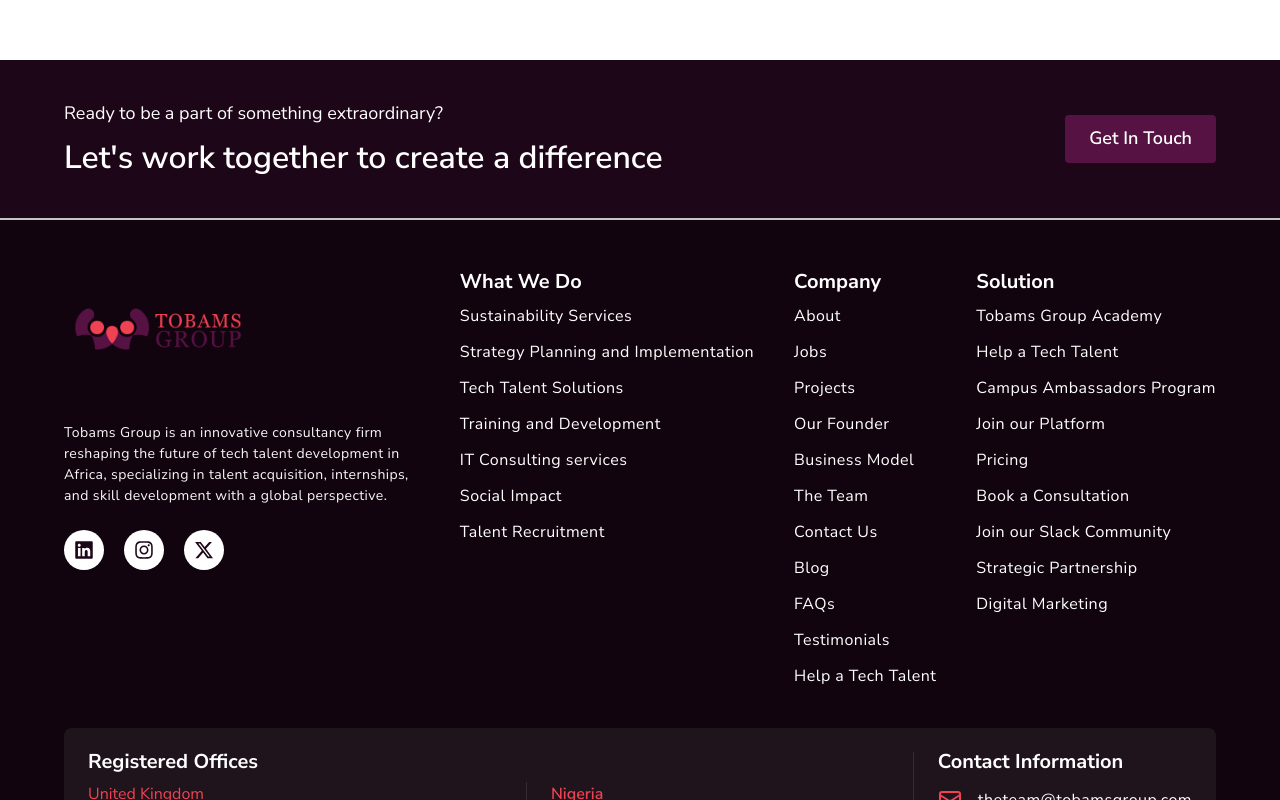
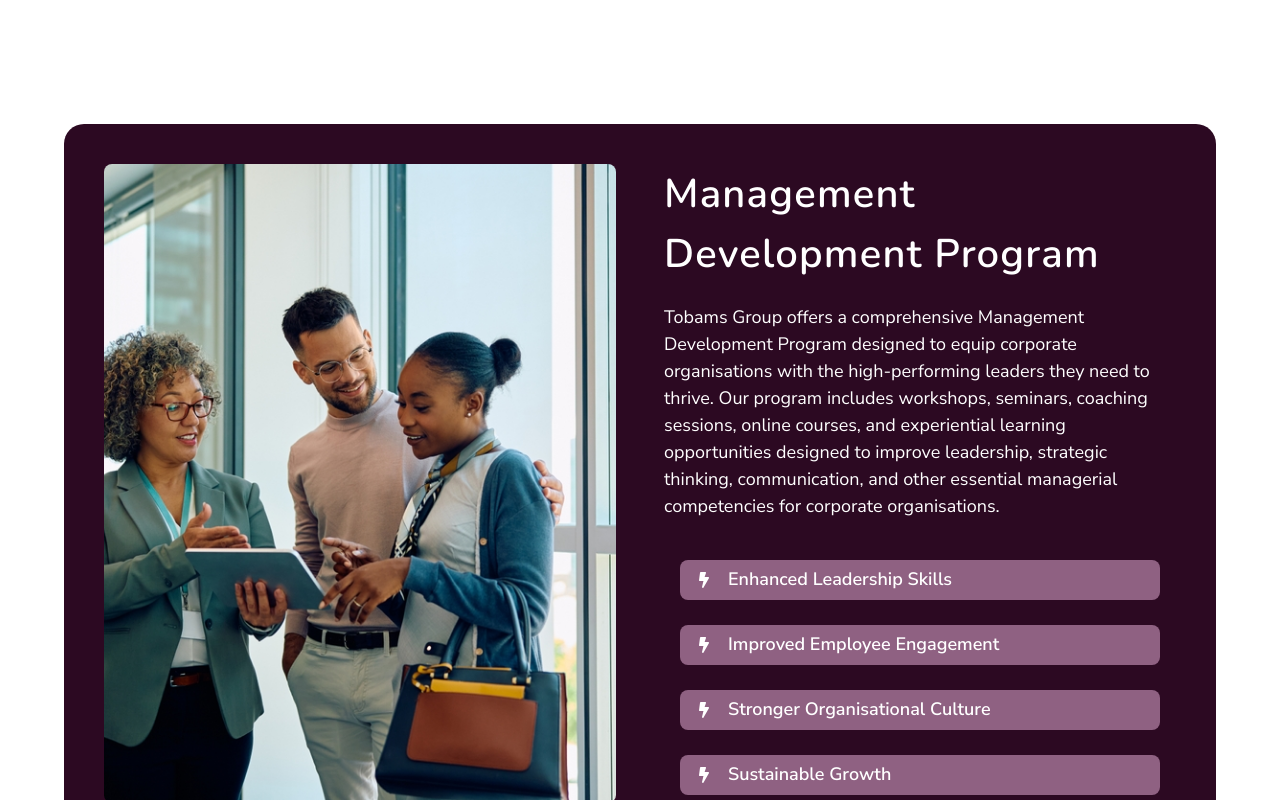
Before and after one commit to AghoghoOgbotor18/frontend-intern-asssesment, a Next.js app: page / in a window 1280 px wide. Shown: the part 3260-4060 px from the top of the page. Built offline with nearby package versions, Linux system fonts and the light colour scheme.

Commit message:
add management section and nunito font to the layout

```diff
--- /dev/null
+++ b/src/app/components/Management.jsx
@@ -0,0 +1,77 @@
+import Image from "next/image";
+import { FaBolt } from "react-icons/fa";
+
+const benefits = [
+  "Enhanced Leadership Skills",
+  "Improved Employee Engagement",
+  "Stronger Organisational Culture",
+  "Sustainable Growth",
+];
+
+export default function Management() {
+    return (
+        <section className="w-full px-6 py-8 md:px-16 md:py-16">
+            <div className="mx-auto flex w-full max-w-[1312px] flex-col rounded-[20px] bg-[#2c0922] p-4 md:p-10">
+                <div className="flex w-full flex-col gap-5 md:flex-row md:gap-12">
+
+                    {/* The Management header for mobile */}
+                    <div className="flex w-full flex-col gap-3 md:hidden">
+                        <h2 className="font-nunito text-base font-semibold leading-6 tracking-[0.48px] text-white">
+                            Management Development Program
+                        </h2>
+                    </div>
+
+                    <div className="relative h-[232px] w-full overflow-hidden rounded-t-lg md:h-[639px] md:w-[592px] md:rounded-lg">
+                        <Image
+                        src="/images/management.jpg"
+                        alt="Professionals participating in a management development program"
+                        fill
+                        className="object-cover"
+                        sizes="(max-width: 767px) 100vw, 592px"
+                        />
+                    </div>
+
+                    <div className="flex w-full flex-col gap-8 md:w-[592px]">
+                        <div className="flex w-full flex-col gap-5 md:gap-5">
+
+                            {/* desktop heading text */}
+                            <div className="hidden md:flex">
+                                <h2 className="font-nunito text-[40px] font-semibold leading-[150%] tracking-[1.2px] text-white">
+                                    Management Development Program
+                                </h2>
+                            </div>
+
+                            <p className="font-sans text-sm font-normal leading-[150%] tracking-normal text-white lg:text-lg">
+                                Tobams Group offers a comprehensive Management Development
+                                Program designed to equip corporate organisations with the
+                                high-performing leaders they need to thrive. Our program
+                                includes workshops, seminars, coaching sessions, online
+                                courses, and experiential learning opportunities designed to
+                                improve leadership, strategic thinking, communication, and
+                                other essential managerial competencies for corporate
+                                organisations.
+                            </p>
+                        </div>
+
+                        <div className="flex w-full flex-col gap-[25px] px-0 py-2 md:px-4">
+                            {benefits.map((benefit) => (
+                                <div
+                                key={benefit}
+                                className="flex min-h-10 w-full items-center gap-2 rounded-lg bg-[#8f6182] px-2 py-1"
+                                >
+                                    <span className="flex h-8 w-8 shrink-0 items-center justify-center text-white">
+                                        <FaBolt />
+                                    </span>
+
+                                    <span className="font-sans text-sm font-normal leading-[150%] text-white md:text-lg md:font-semibold">
+                                        {benefit}
+                                    </span>
+                                </div>
+                            ))}
+                        </div>
+                    </div>
+                </div>
+            </div>
+        </section>
+    );
+}
--- a/src/app/globals.css
+++ b/src/app/globals.css
@@ -17,6 +17,7 @@
   --color-accent: var(--color-accent);
   --color-surface: var(--color-surface);
   --font-sans: var(--font-nunito-sans);
+  --font-nunito: var(--font-nunito);
 }
 
 body {
--- a/src/app/layout.js
+++ b/src/app/layout.js
@@ -1,7 +1,12 @@
-import { Nunito_Sans } from "next/font/google";
+import { Nunito, Nunito_Sans } from "next/font/google";
 import "./globals.css";
 import Navbar from "./components/layout/Navbar";
 import Footer from "./components/layout/Footer";
+
+const nunito = Nunito({
+  variable: "--font-nunito",
+  subsets: ["latin"],
+});
 
 const nunitoSans = Nunito_Sans({
   variable: "--font-nunito-sans",
@@ -15,7 +20,7 @@
 
 export default function RootLayout({ children }) {
   return (
-    <html lang="en" className={`${nunitoSans.variable} h-full antialiased`}>
+    <html lang="en" className={`${nunitoSans.variable} ${nunito.variable} h-full antialiased`}>
       <body className="min-h-full flex flex-col">
         <Navbar />
         <main className="flex-grow">
--- a/src/app/page.js
+++ b/src/app/page.js
@@ -1,5 +1,6 @@
 import Hero from "./components/Hero";
 import LearningManagementSystem from "./components/LearningManagementSystem";
+import Management from "./components/Management";
 import TrainingPrograms from "./components/training/TrainingProgram";
 
 export default function Home (){
@@ -8,6 +9,7 @@
       <Hero />
       <LearningManagementSystem />
       <TrainingPrograms />
+      <Management />
     </>
   )
 }
```
Also changed, not shown: public/images/management.jpg (renamed from public/images/teach.jpg).
